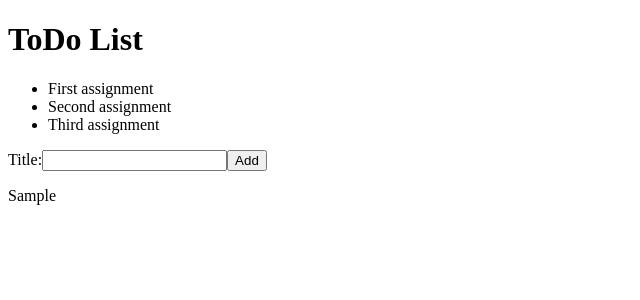
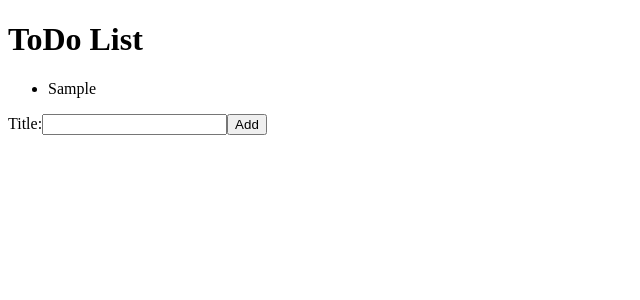
Before and after one commit to psharma1984/react-todo, a React (Create React App) app: page / in a window 1280 px wide. Both pictures are taken after typing "Sample" into the empty fields and a click on the button "Add". Shown: the top 300 px of the page, without its empty margins (0-640 px from the left). Built offline with nearby package versions, Linux system fonts and the light colour scheme; the HTML template or start-up script is replaced by a standard one.

Commit message:
answer Lesson_1.4

```diff
--- a/src/AddTodoForm.js
+++ b/src/AddTodoForm.js
@@ -1,17 +1,26 @@
 import React from 'react';
 
-function AddTodoForm(props){
+function AddTodoForm({ onAddTodo }) {
+    const [todoTitle, setTodoTitle] = React.useState('');
+
+    const handleTitleChange = (event) => {
+        const newTodoTitle = event.target.value;
+        setTodoTitle(newTodoTitle)
+    }
     const handleAddTodo = (event) => {
         event.preventDefault();
-        const todoTitle = event.target.title.value
-        console.log(todoTitle)
-        event.target.title.value = '';
-        props.onAddTodo(todoTitle)
+        const uniqueId = Date.now()
+        const newObj = {
+            title: todoTitle,
+            id: uniqueId,
+        }
+        onAddTodo(newObj);
+        setTodoTitle('');
     };
-    return(
+    return (
         <form onSubmit={handleAddTodo}>
             <label htmlFor='todoTitle'>Title:</label>
-            <input id='todoTitle' type='text' name='title'/>
+            <input id='todoTitle' value={todoTitle} type='text' name='title' onChange={handleTitleChange} />
             <button type='submit'>Add</button>
         </form>
     );
--- a/src/App.js
+++ b/src/App.js
@@ -3,14 +3,17 @@ import TodoList from './TodoList';
 import AddTodoForm from './AddTodoForm';
 
 function App() {
-  const [newTodo, setNewTodo] = React.useState('');
+  const [todoList, setTodoList] = React.useState([]);
+
+  function addTodo(newTodo) {
+    setTodoList([...todoList, newTodo])
+  }
   return (
     <div style={{ textAlign: 'left' }}>
       <header>
         <h1>ToDo List</h1>
-        <TodoList />
-        <AddTodoForm onAddTodo={setNewTodo} />
-        <p>{newTodo}</p>
+        <TodoList todoList={todoList} />
+        <AddTodoForm onAddTodo={addTodo} />
       </header>
     </div>
   );
--- a/src/TodoListItem.js
+++ b/src/TodoListItem.js
@@ -1,7 +1,7 @@
 import React from 'react';
 
-function TodoListItem(props){
-    return(<li >{props.todo.title}</li>);
+function TodoListItem({ todo }) {
+    return (<li >{todo.title}</li>);
 }
 
 export default TodoListItem;
```
Also changed, not shown: src/TodoList.js (+8 -8 lines).
